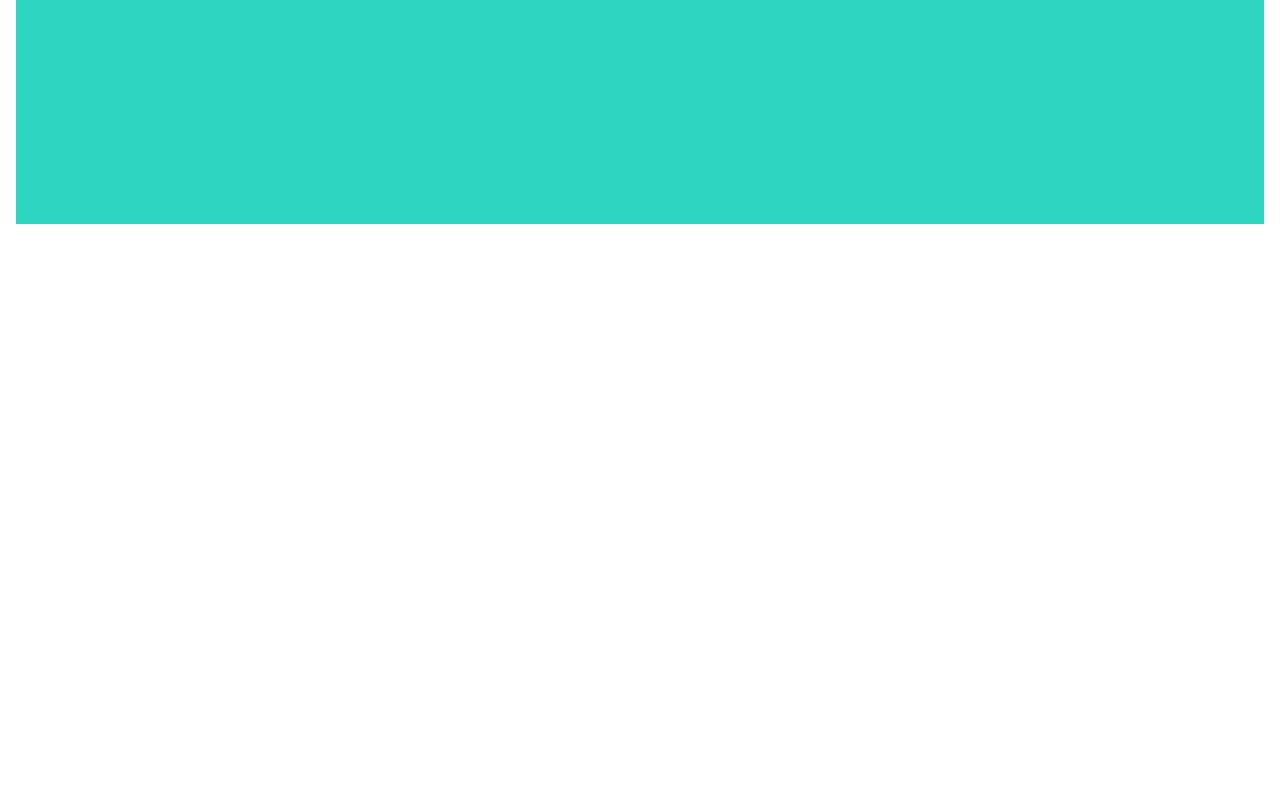
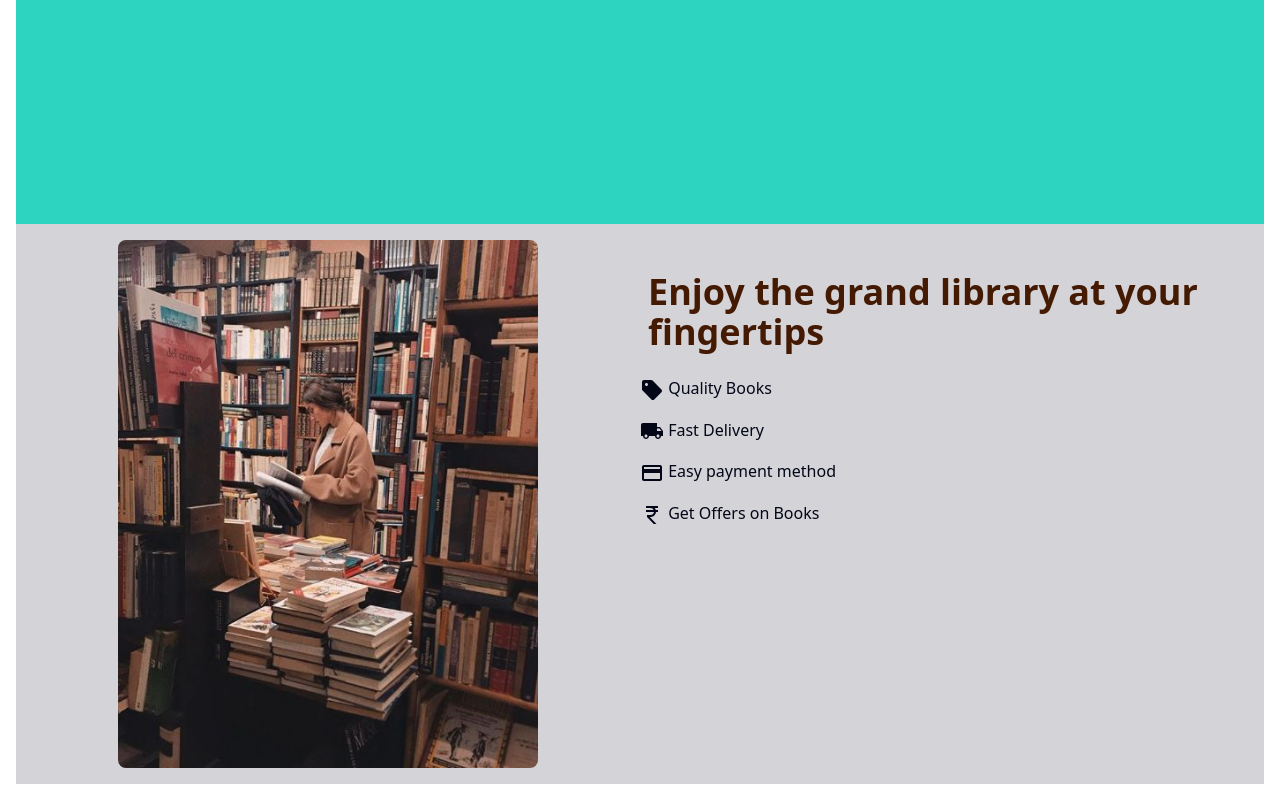
Before and after one commit to a-ayushigit/Book-Store-Project, a React (Vite) app in the folder client/: page / in a window 1280 px wide. Shown: the part 1182-1982 px from the top of the page. Before the commit the page ends 1422 px from the top, so only its background shows below. Built offline with nearby package versions, Linux system fonts and the light colour scheme; no server answers.

Commit message:
Created the banner for the page

```diff
--- /dev/null
+++ b/client/src/components/Banner.jsx
@@ -0,0 +1,36 @@
+import React from 'react'
+import image from '../assets/library.jpg'
+import SellIcon from '@mui/icons-material/Sell';
+import LocalShippingIcon from '@mui/icons-material/LocalShipping';
+import PaymentIcon from '@mui/icons-material/Payment';
+import CurrencyRupeeIcon from '@mui/icons-material/CurrencyRupee';
+
+const Banner = () => {
+  return (
+    <div className="  bg-zinc-300 text-amber-950 dark:bg-red-400 dark:text-sky-950 ">
+      <div className="grid md:grid-cols-2 sm:grid-cols-1  ">
+        <div className=" container flex justify-center">
+            <img src={image} alt=""  className="h-[70vh] p-4 rounded-3xl self-center"/>
+        </div>
+        <div className=" container flex-col gap-6 ">
+            <div className="flex justify-center mt-10">
+                <h1 className="text-2xl sm:text-3xl lg:text-4xl font-bold m-1 sm:m-2 ">Enjoy the grand library at your fingertips </h1>
+            </div>
+            <div>
+            <ul className=" text-slate-950 justify-center">
+                <li className="mt-4"><SellIcon/> Quality Books </li>
+                <li className="mt-4"><LocalShippingIcon/> Fast Delivery</li>
+                <li className="mt-4"><PaymentIcon/> Easy payment method </li>
+                <li className="mt-4"><CurrencyRupeeIcon/> Get Offers on Books </li>
+
+            </ul>
+            </div>
+        </div>
+
+
+      </div>
+    </div>
+  )
+}
+
+export default Banner
--- a/client/src/components/Book.jsx
+++ b/client/src/components/Book.jsx
@@ -41,7 +41,7 @@ import ShoppingCartIcon from '@mui/icons-material/ShoppingCart';
             books && books.map(book => <SwiperSlide key={book._id}>
                 <Link to={`/book/${book._id}`}>
                     <div className="relative">
-                        <img className="h-[50vh] w-[30vw]" src={book.imageUrl} alt="" />
+                        <img className="h-[50vh] w-[30vw] rounded-2xl" src={book.imageUrl} alt="" />
                         <div className="absolute p-2 top-3 right-3  bg-blue-400  rounded  hover:bg-black dark:bg-red-700 dark:hover:bg-black">
                             <ShoppingCartIcon className="h-4 w-4 text-white "/>
                         </div>
--- a/client/src/components/Hero.jsx
+++ b/client/src/components/Hero.jsx
@@ -25,18 +25,15 @@ const Hero = () => {
     }, [])
     return (
         <div>
-            {/* {books && books.map((book)=>(
-            <p key={book._id}>{book.title}</p>
-        )
-    )} */}
+
             <div className="min-h-[550px] sm:min-h-[650px] bg-gray-100 flex justify-center items-center dark:bg-red-800 dark:text-white duration-200">
                 <div className="container pb-8 sm:pb-0">
-                    <div className="grid grid-cols-1 sm:grid-cols-2">
+                    <div className="grid grid-cols-1 sm:grid-cols-2 ">
 
-                        <div >
+                        <div  className="">
                             <h1 className="text-5xl sm:text-6xl lg:text-7xl font-bold m-1 sm:m-2">
                                 {book.title}
-                                <p className="bg-clip-text text-transparent text-black text-right text-sm dark:text-white m-1 sm:m-2">
+                                <p className="bg-clip-text  text-black text-right text-sm dark:text-white m-1 sm:m-2">
                                    by  {book.author}
                                 </p>
                             </h1>
--- a/client/src/pages/IndexPage.jsx
+++ b/client/src/pages/IndexPage.jsx
@@ -3,6 +3,7 @@ import Header from '../components/Header'
 import { Typography } from '@mui/material'
 import Hero from '../components/Hero'
 import BestSeller from '../components/BestSeller'
+import Banner from '../components/Banner'
 
 const IndexPage = () => {
   return (
@@ -13,6 +14,9 @@ const IndexPage = () => {
         <div>
           <BestSeller/>
         </div>
+        <div>
+          <Banner/>
+        </div>
 
 
     </div>
```
Also changed, not shown: client/src/assets/library.jpg (added).
